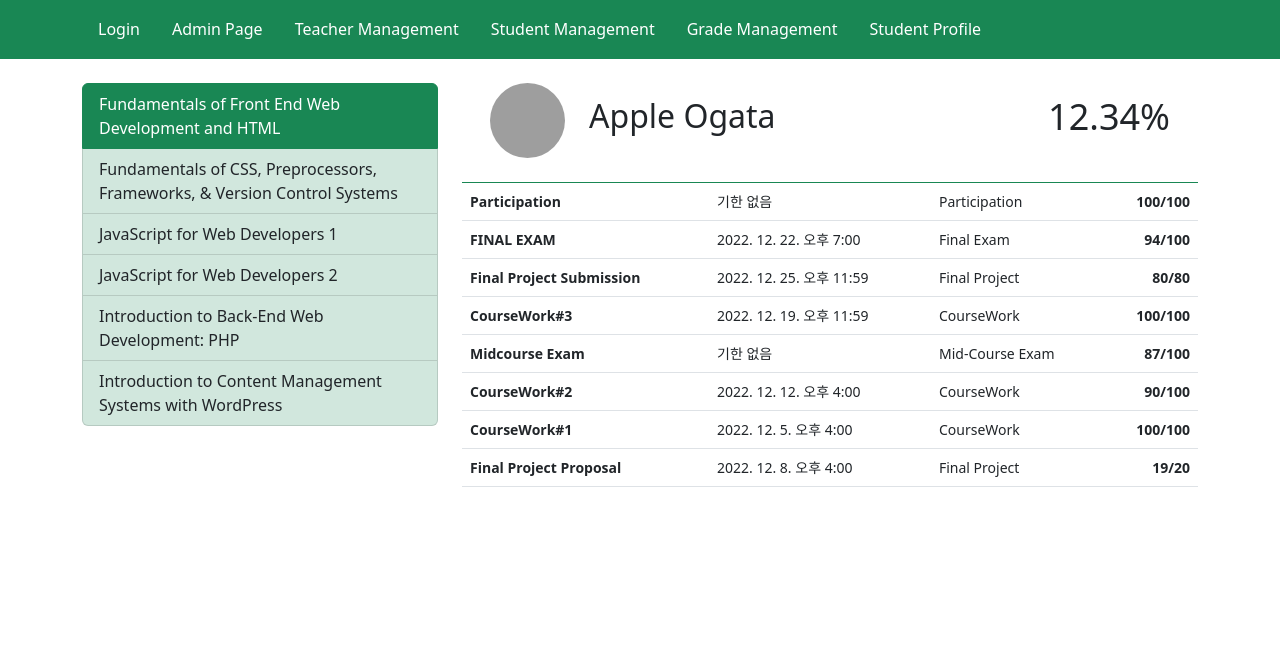
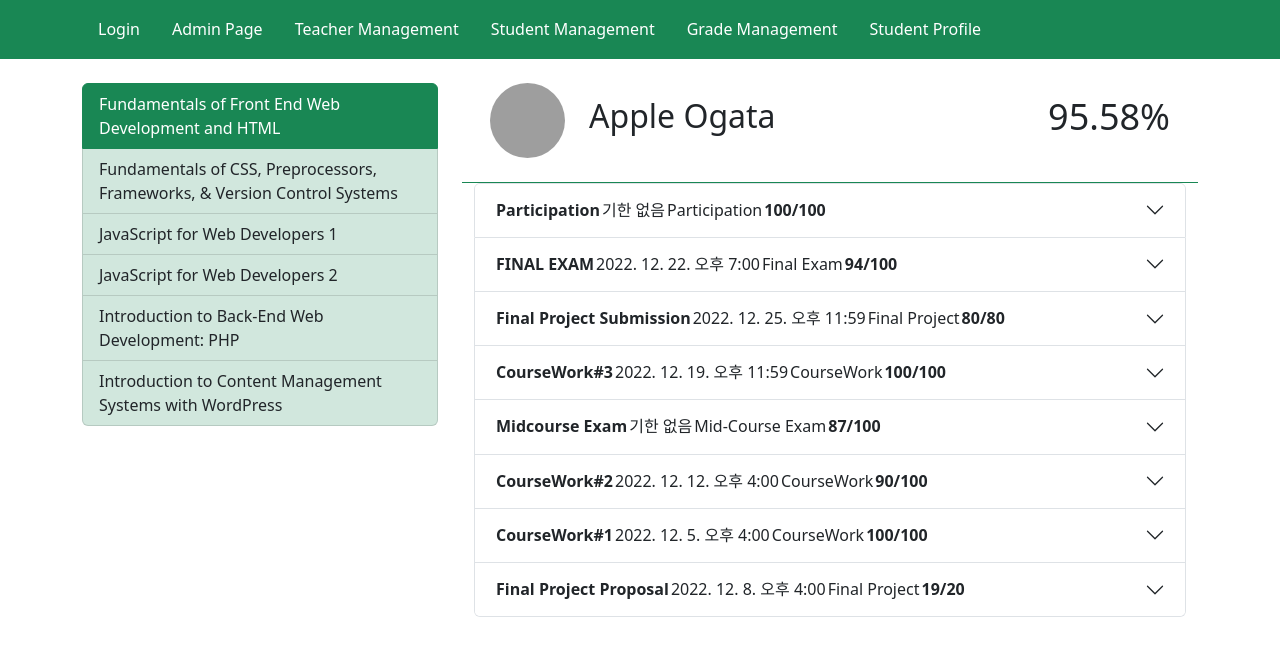
Before and after one commit to LuhPaglia/final-project-beavers, a React (Create React App) app in the folder client/: page /students/1 in a window 1280 px wide. Shown: the top 656 px of the page. Built offline with nearby package versions, Linux system fonts and the light colour scheme; grey boxes are pictures that could not be loaded.

Commit message:
Implement Feedback Accordiion

```diff
--- a/client/src/components/Classworks.js
+++ b/client/src/components/Classworks.js
@@ -1,8 +1,40 @@
-import { Container, Row, Col, Image, Table } from "react-bootstrap";
+import { useState, useEffect } from "react";
 
+import { Container, Row, Col, Image, Accordion } from "react-bootstrap";
 import { StyledClassworks } from "../styles";
 
+// feednack: accrdion
+// mock data를 배열로 만들어서, map으로 돌리기 => 나중에 백엔드에서 data오면 받기 쉽게 미리 준비
+// gradeAdd -> gradeEdit
 const Classworks = () => {
+  const [total, setTotal] = useState(0);
+
+  useEffect(()=>{
+    let coursework = 0;
+    let finalproject = 0;
+    let midcourse = 0;
+    let participation = 0;
+    let finalexam = 0;
+    data.forEach(({ evaluation, mark })=>{
+      if(evaluation == "CourseWork") {
+        coursework += parseFloat(mark);
+      }
+      if(evaluation == "Final Project") {
+        finalproject += parseFloat(mark);
+      }
+      if(evaluation == "Mid-Course Exam"){
+        midcourse += parseFloat(mark);
+      }
+      if(evaluation == "Participation"){
+        participation += parseFloat(mark);
+      }
+      if(evaluation == "Final Exam"){
+        finalexam += parseFloat(mark);
+      }
+    })
+    let calTotal = (coursework/3) * 0.2 + finalproject * 0.3 + midcourse * 0.15 + finalexam * 0.25 + participation * 0.1;
+    setTotal(calTotal);
+  }, [])
   return (
     <StyledClassworks>
       <Container>
@@ -25,62 +57,27 @@ const Classworks = () => {
             <h2>Apple Ogata</h2>
           </Col>
           <Col style={{ display: "flex", alignItems: "center" }}>
-            <h2 className="totalGrade">12.34%</h2>
+            <h2 className="totalGrade">{total.toFixed(2)}%</h2>
           </Col>
         </Row>
         <Row>
-          <Table hover>
-            <tbody>
-              <tr>
-                <td>Participation</td>
-                <td>기한 없음</td>
-                <td>Participation</td>
-                <td>100/100</td>
-              </tr>
-              <tr>
-                <td>FINAL EXAM</td>
-                <td>2022. 12. 22. 오후 7:00</td>
-                <td>Final Exam</td>
-                <td>94/100</td>
-              </tr>
-              <tr>
-                <td>Final Project Submission</td>
-                <td>2022. 12. 25. 오후 11:59</td>
-                <td>Final Project</td>
-                <td>80/80</td>
-              </tr>
-              <tr>
-                <td>CourseWork#3</td>
-                <td>2022. 12. 19. 오후 11:59</td>
-                <td>CourseWork</td>
-                <td>100/100</td>
-              </tr>
-              <tr>
-                <td>Midcourse Exam</td>
-                <td>기한 없음</td>
-                <td>Mid-Course Exam</td>
-                <td>87/100</td>
-              </tr>
-              <tr>
-                <td>CourseWork#2</td>
-                <td>2022. 12. 12. 오후 4:00</td>
-                <td>CourseWork</td>
-                <td>90/100</td>
-              </tr>
-              <tr>
-                <td>CourseWork#1</td>
-                <td>2022. 12. 5. 오후 4:00</td>
-                <td>CourseWork</td>
-                <td>100/100</td>
-              </tr>
-              <tr>
-                <td>Final Project Proposal</td>
-                <td>2022. 12. 8. 오후 4:00</td>
-                <td>Final Project</td>
-                <td>19/20</td>
-              </tr>
-            </tbody>
-          </Table>
+              <Accordion defaultActiveKey="0">
+                {data.map(
+                  ({ classwork, mark_date, evaluation, mark, feedback }, index) => (
+                    <Accordion.Item eventKey={index}>
+                      <Accordion.Header>
+                        <tr>
+                          <td>{classwork}</td>
+                          <td>{mark_date}</td>
+                          <td>{evaluation}</td>
+                          <td>{mark}</td>
+                        </tr>
+                      </Accordion.Header>
+                      <Accordion.Body>Comment: {feedback}</Accordion.Body>
+                    </Accordion.Item>
+                  )
+                )}
+              </Accordion>
         </Row>
       </Container>
     </StyledClassworks>
@@ -88,3 +85,110 @@ const Classworks = () => {
 };
 
 export default Classworks;
+
+const data = [
+  {
+    grade_id: 1,
+    classwork: "Participation",
+    evaluation: "Participation",
+    student_id: 2,
+    teacher_id: 3,
+    course_id: 4,
+    mark: "100/100",
+    mark_date: "기한 없음",
+    feedback:
+      "Lorem Ipsum is simply dummy text of the printing and typesetting industry. Lorem Ipsum has been the industry's standard dummy text ever since the 1500s, when an unknown printer took a galley of type and scrambled it to make a type specimen book.",
+    status: 1,
+  },
+  {
+    grade_id: 2,
+    classwork: "FINAL EXAM",
+    evaluation: "Final Exam",
+    student_id: 2,
+    teacher_id: 3,
+    course_id: 4,
+    mark: "94/100",
+    mark_date: "2022. 12. 22. 오후 7:00",
+    feedback:
+      "Lorem Ipsum is simply dummy text of the printing and typesetting industry. Lorem Ipsum has been the industry's standard dummy text ever since the 1500s, when an unknown printer took a galley of type and scrambled it to make a type specimen book.",
+    status: 1,
+  },
+  {
+    grade_id: 3,
+    classwork: "Final Project Submission",
+    evaluation: "Final Project",
+    student_id: 2,
+    teacher_id: 3,
+    course_id: 4,
+    mark: "80/80",
+    mark_date: "2022. 12. 25. 오후 11:59",
+    feedback:
+      "Lorem Ipsum is simply dummy text of the printing and typesetting industry. Lorem Ipsum has been the industry's standard dummy text ever since the 1500s, when an unknown printer took a galley of type and scrambled it to make a type specimen book.",
+    status: 1,
+  },
+  {
+    grade_id: 4,
+    classwork: "CourseWork#3",
+    evaluation: "CourseWork",
+    student_id: 2,
+    teacher_id: 3,
+    course_id: 4,
+    mark: "100/100",
+    mark_date: "2022. 12. 19. 오후 11:59",
+    feedback:
+      "Lorem Ipsum is simply dummy text of the printing and typesetting industry. Lorem Ipsum has been the industry's standard dummy text ever since the 1500s, when an unknown printer took a galley of type and scrambled it to make a type specimen book.",
+    status: 1,
+  },
+  {
+    grade_id: 5,
+    classwork: "Midcourse Exam",
+    evaluation: "Mid-Course Exam",
+    student_id: 2,
+    teacher_id: 3,
+    course_id: 4,
+    mark: "87/100",
+    mark_date: "기한 없음",
+    feedback:
+      "Lorem Ipsum is simply dummy text of the printing and typesetting industry. Lorem Ipsum has been the industry's standard dummy text ever since the 1500s, when an unknown printer took a galley of type and scrambled it to make a type specimen book.",
+    status: 1,
+  },
+  {
+    grade_id: 6,
+    classwork: "CourseWork#2",
+    evaluation: "CourseWork",
+    student_id: 2,
+    teacher_id: 3,
+    course_id: 4,
+    mark: "90/100",
+    mark_date: "2022. 12. 12. 오후 4:00",
+    feedback:
+      "Lorem Ipsum is simply dummy text of the printing and typesetting industry. Lorem Ipsum has been the industry's standard dummy text ever since the 1500s, when an unknown printer took a galley of type and scrambled it to make a type specimen book.",
+    status: 1,
+  },
+  {
+    grade_id: 7,
+    classwork: "CourseWork#1",
+    evaluation: "CourseWork",
+    student_id: 2,
+    teacher_id: 3,
+    course_id: 4,
+    mark: "100/100",
+    mark_date: "2022. 12. 5. 오후 4:00",
+    feedback:
+      "Lorem Ipsum is simply dummy text of the printing and typesetting industry. Lorem Ipsum has been the industry's standard dummy text ever since the 1500s, when an unknown printer took a galley of type and scrambled it to make a type specimen book.",
+    status: 1,
+  },
+  {
+    grade_id: 8,
+    classwork: "Final Project Proposal",
+    evaluation: "Final Project",
+    student_id: 2,
+    teacher_id: 3,
+    course_id: 4,
+    mark: "19/20",
+    mark_date: "2022. 12. 8. 오후 4:00",
+    feedback:
+      "Lorem Ipsum is simply dummy text of the printing and typesetting industry. Lorem Ipsum has been the industry's standard dummy text ever since the 1500s, when an unknown printer took a galley of type and scrambled it to make a type specimen book.",
+    status: 1,
+  },
+];
--- a/client/src/pages/StudentProfile.js
+++ b/client/src/pages/StudentProfile.js
@@ -39,6 +39,11 @@ const Student = () => {
                   <Tab.Pane eventKey="#link1">
                     <Classworks />
                   </Tab.Pane>
+                  <Tab.Pane eventKey="#link2">Not enrolled yet</Tab.Pane>
+                  <Tab.Pane eventKey="#link3">Not enrolled yet</Tab.Pane>
+                  <Tab.Pane eventKey="#link4">Not enrolled yet</Tab.Pane>
+                  <Tab.Pane eventKey="#link5">Not enrolled yet</Tab.Pane>
+                  <Tab.Pane eventKey="#link6">Not enrolled yet</Tab.Pane>
                 </Tab.Content>
               </Col>
             </Row>
```
